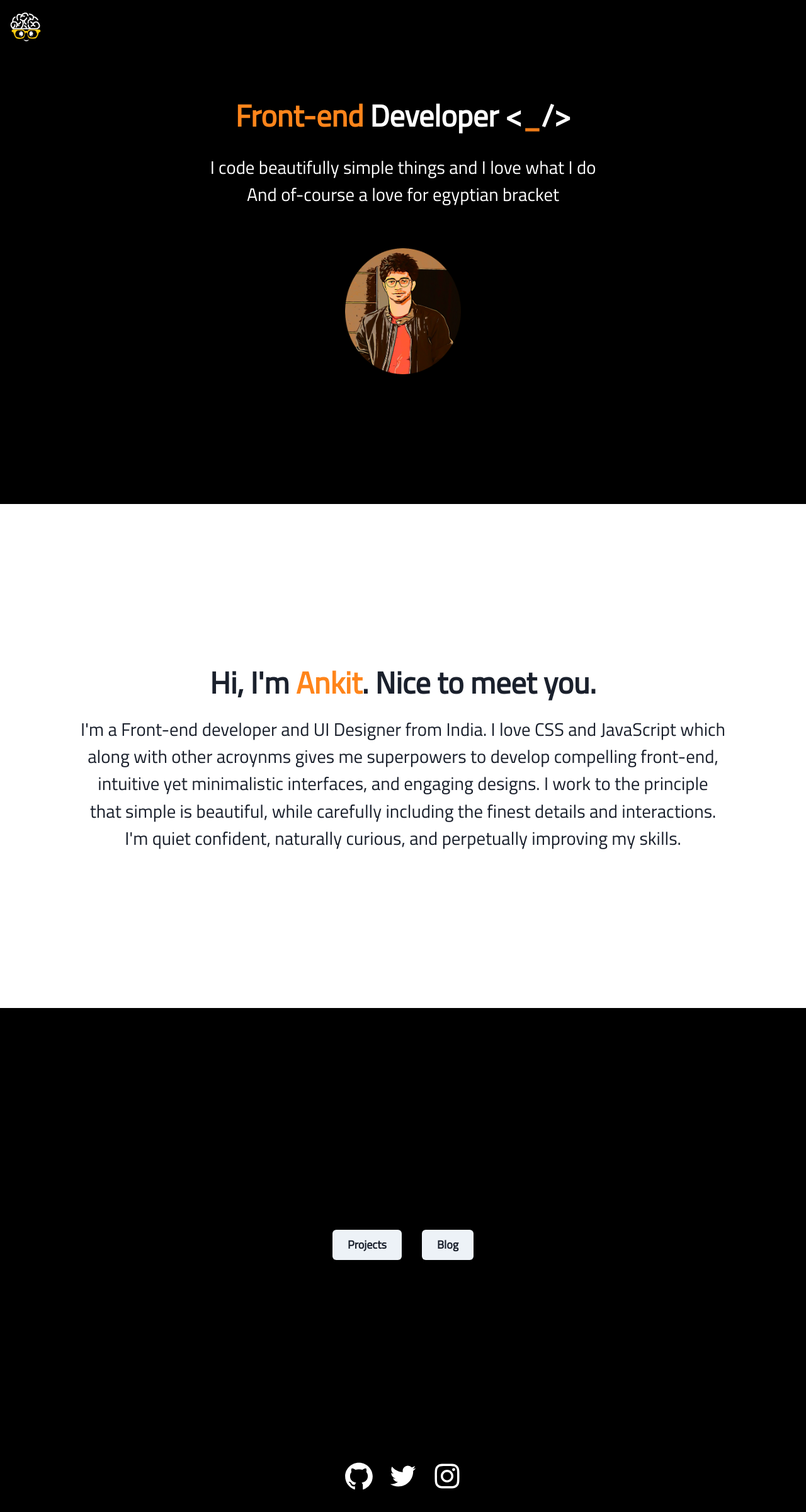
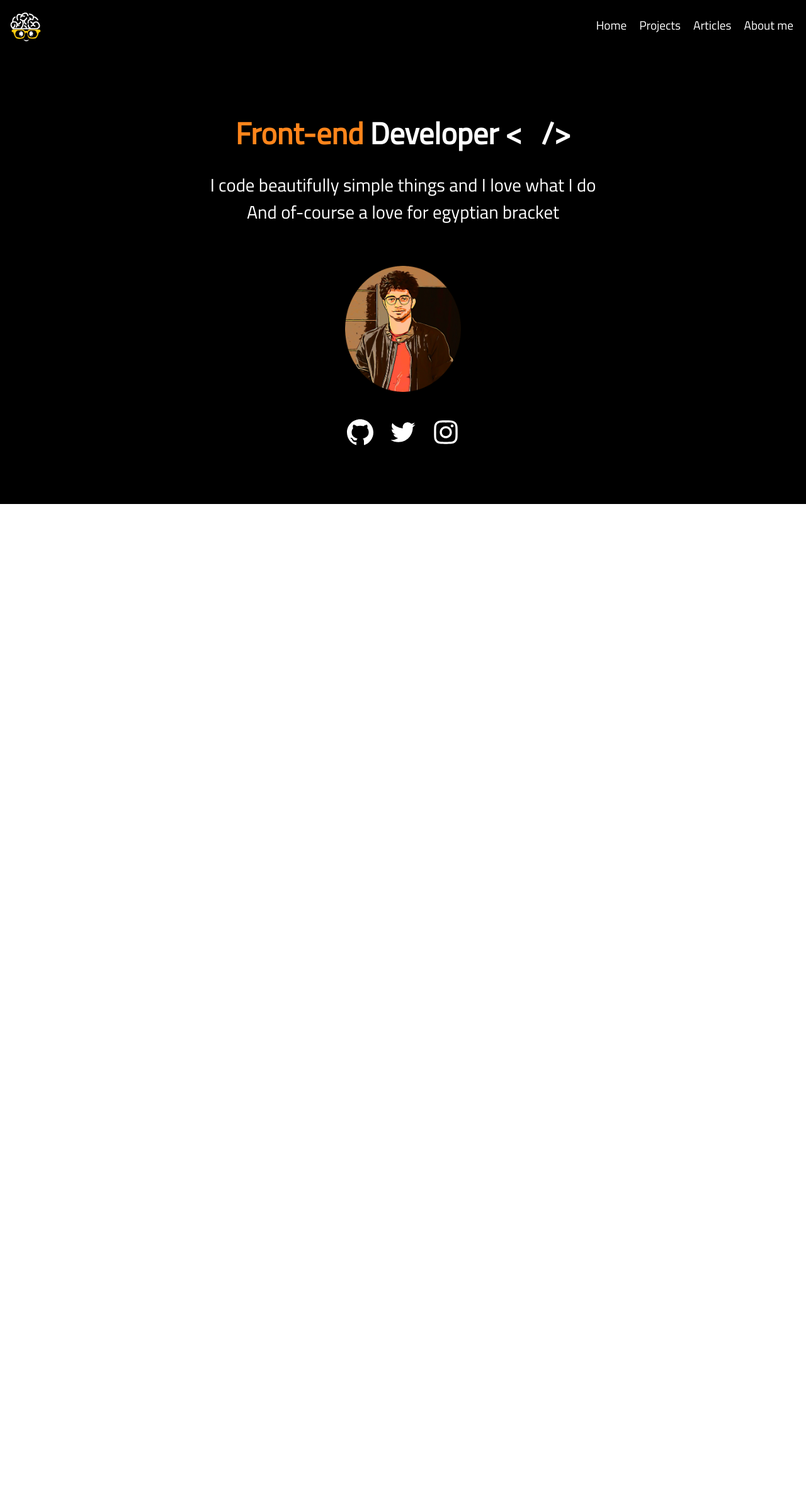
Before and after one commit to knowankit/knowankit.com, a Next.js app: page / in a window 1280 px wide. Shown: the whole page at 63% size. After the commit the page ends 800 px from the top, so only its background shows below. Built offline with nearby package versions, Linux system fonts and the light colour scheme.

Commit message:
feat: add navigation

```diff
--- /dev/null
+++ b/pages/about.tsx
@@ -0,0 +1,3 @@
+import About from '@/src/components/about'
+
+export default About
--- a/pages/index.tsx
+++ b/pages/index.tsx
@@ -1,14 +1,11 @@
 import React from 'react'
 import Profile from '@/src/components/profile'
 import Introduction from '@/src/components/introduction'
-import Links from '@/src/components/links'
 
 const Home = () => {
   return (
   <>
     <Profile />
-    <Introduction />
-    <Links />
   </>
   )
 }
--- a/src/components/introduction/index.tsx
+++ b/src/components/introduction/index.tsx
@@ -3,11 +3,11 @@ import React from 'react'
 
 const Introduction = () => {
   return (
-    <Box className='aboutPage' height='100vh' display='flex' justifyContent='center' alignItems='center' textAlign='center'>
+    <Box id='introduction' className='aboutPage' height='90vh' display='flex' justifyContent='center' alignItems='center' textAlign='center'>
     <Box display='flex'>
       <Box>
-        <Box as='p' fontSize={['1.5rem', '1.5rem', '3rem', '3rem']}><strong>Hi, I'm <Box as='span' color='#FF851B'>Ankit</Box>. Nice to meet you.</strong></Box>
-        <Box as='p' fontSize={['1rem', '1rem', '1.4rem', '1.8rem']} mt='1rem' mx={['4rem', '4rem', '6rem', '8rem']}>I'm a Front-end developer and UI Designer from India.
+        <Box as='p' color='white' fontSize={['1.5rem', '1.5rem', '3rem', '3rem']}><strong>Hi, I'm <Box as='span' color='#FF851B'>Ankit</Box>. Nice to meet you.</strong></Box>
+        <Box as='p' fontSize={['1rem', '1rem', '1.4rem', '1.8rem']} mt='1rem' mx={['4rem', '4rem', '6rem', '8rem']} color='white'>I'm a Front-end developer and UI Designer from India.
           I love CSS and JavaScript which along with other acroynms gives
           me superpowers to develop compelling front-end, intuitive yet minimalistic interfaces,
           and engaging designs. I work to the principle that simple is beautiful, while carefully
--- a/src/components/links/index.tsx
+++ /dev/null
@@ -1,40 +0,0 @@
-import { Box, Button } from '@chakra-ui/react'
-import React from 'react'
-import Link from 'next/link'
-import { AiOutlineGithub, AiOutlineTwitter, AiOutlineInstagram } from 'react-icons/ai'
-
-const Links = () => {
-  return(
-    <Box height='100vh' backgroundColor='black'>
-      <Box display='flex' height='50vh' justifyContent='center' alignItems='flex-end'>
-        <Box mr='2rem'>
-          <Button size='lg'>
-            <Link href="/projects">
-              <a>Projects</a>
-            </Link>
-          </Button>
-        </Box>
-        <Box>
-          <Button size='lg'>
-          <Link href="/blog">
-            Blog
-          </Link>
-          </Button>
-        </Box>
-      </Box>
-      <Box display='flex' justifyContent='center' alignItems='flex-end' height='50vh'>
-          <Box as='a' color='white' fontSize='50px' mb='2rem' mr='20px' href='https://github.com/knowankit'>
-              <AiOutlineGithub />
-          </Box>
-          <Box as='a' color='white' fontSize='50px' mb='2rem' mr='20px' href='https://twitter.com/knowankit'>
-              <AiOutlineTwitter />
-          </Box>
-          <Box as='a' color='white' fontSize='50px' mb='2rem' href='https://www.instagram.com/knowankitt/'>
-              <AiOutlineInstagram />
-          </Box>
-      </Box>
-    </Box>
-  )
-}
-
-export default Links
--- /dev/null
+++ b/src/components/navbar/index.tsx
@@ -0,0 +1,31 @@
+import React from "react";
+import { Box } from '@chakra-ui/react'
+import Image from 'next/image'
+import Link from 'next/link'
+
+const Navbar = () => {
+  const loadMenu = () => {
+    const menus = [{ name: 'Home', link: '/' }, { name: 'Projects', link: '/projects' }, { name: 'Articles', link: '/articles'}, { name: 'About me', link: '/about' }]
+
+    return menus.map((menu, index) => (
+      <Box mr='20px' key={index}>
+        <Link href={menu.link}>
+          {menu.name}
+        </Link>
+      </Box>
+    ))
+  }
+
+  return (
+    <Box display='flex' justifyContent='space-between' height='10vh'>
+    <Box height='20px' m='1rem'>
+      <a href='https://knowankit.com'><Image src='/portfolio-logo.png' alt='knowankit logo' height='50px' width='50px' /></a>
+    </Box>
+    <Box color='white' display='flex' alignItems='center' fontSize='1.2rem'>
+      {loadMenu()}
+    </Box>
+  </Box>
+  )
+}
+
+export default Navbar
--- a/src/components/profile/index.tsx
+++ b/src/components/profile/index.tsx
@@ -1,15 +1,12 @@
 import React from 'react'
 import { Box } from '@chakra-ui/react'
-import Image from 'next/image'
+import SocialIcons from '@/src/components/profile/social-icons'
+import Navbar from '@/src/components/navbar'
 
 const Profile = () => {
   return (
-    <Box height='100vh' backgroundColor='black'>
-      <Box display='flex'>
-        <Box height='20px' m='1rem'>
-          <a href='https://knowankit.com'><Image src='/portfolio-logo.png' alt='knowankit logo' height='50px' width='50px' /></a>
-        </Box>
-      </Box>
+    <Box height='100vh' backgroundColor='black' id='profile'>
+      <Navbar />
       <Box textAlign='center' mt={['6rem', '6rem', '6rem', '6rem']}>
           <Box color='#FF851B' fontSize={['1.5rem', '1.5rem', '3rem', '3rem']} fontWeight='bold'>
             <Box className='tech-profile' display='inline-flex' position='relative' overflow='hidden'>
@@ -28,6 +25,7 @@ const Profile = () => {
             <p>And of-course a love for egyptian bracket</p>
             <Box as='img' margin='0px auto' mt='4rem' src='/ankit.png' alt='Ankit' height={['100', '100', '200', '200']} />
           </Box>
+          <SocialIcons />
         </Box>
     </Box>
   )
--- /dev/null
+++ b/src/components/profile/social-icons.tsx
@@ -0,0 +1,21 @@
+import React from "react";
+import { Box }  from '@chakra-ui/react'
+import { AiOutlineGithub, AiOutlineTwitter, AiOutlineInstagram } from 'react-icons/ai'
+
+const SocialIcons = () => {
+  return (
+    <Box display='flex' justifyContent='center' alignItems='flex-end'>
+      <Box as='a' color='white' fontSize='3rem' mt='2.5rem' mr='20px' href='https://github.com/knowankit'>
+          <AiOutlineGithub />
+      </Box>
+      <Box as='a' color='white' fontSize='3rem' mt='2.5rem' mr='20px' href='https://twitter.com/knowankit'>
+          <AiOutlineTwitter />
+      </Box>
+      <Box as='a' color='white' fontSize='3rem' mt='2.5rem' href='https://www.instagram.com/knowankitt/'>
+          <AiOutlineInstagram />
+      </Box>
+    </Box>
+  )
+}
+
+export default SocialIcons
```
Also changed, not shown: src/components/about/index.tsx (added, +15 -0 lines).
